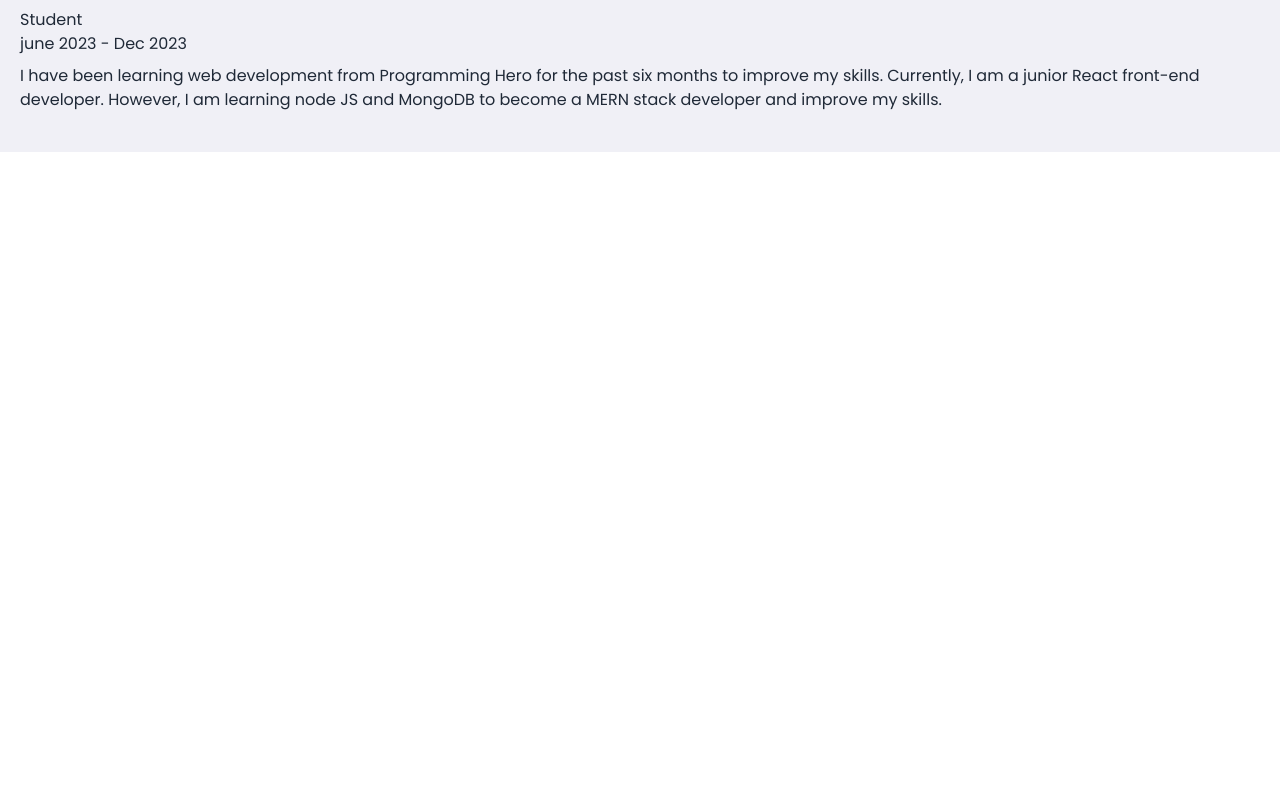
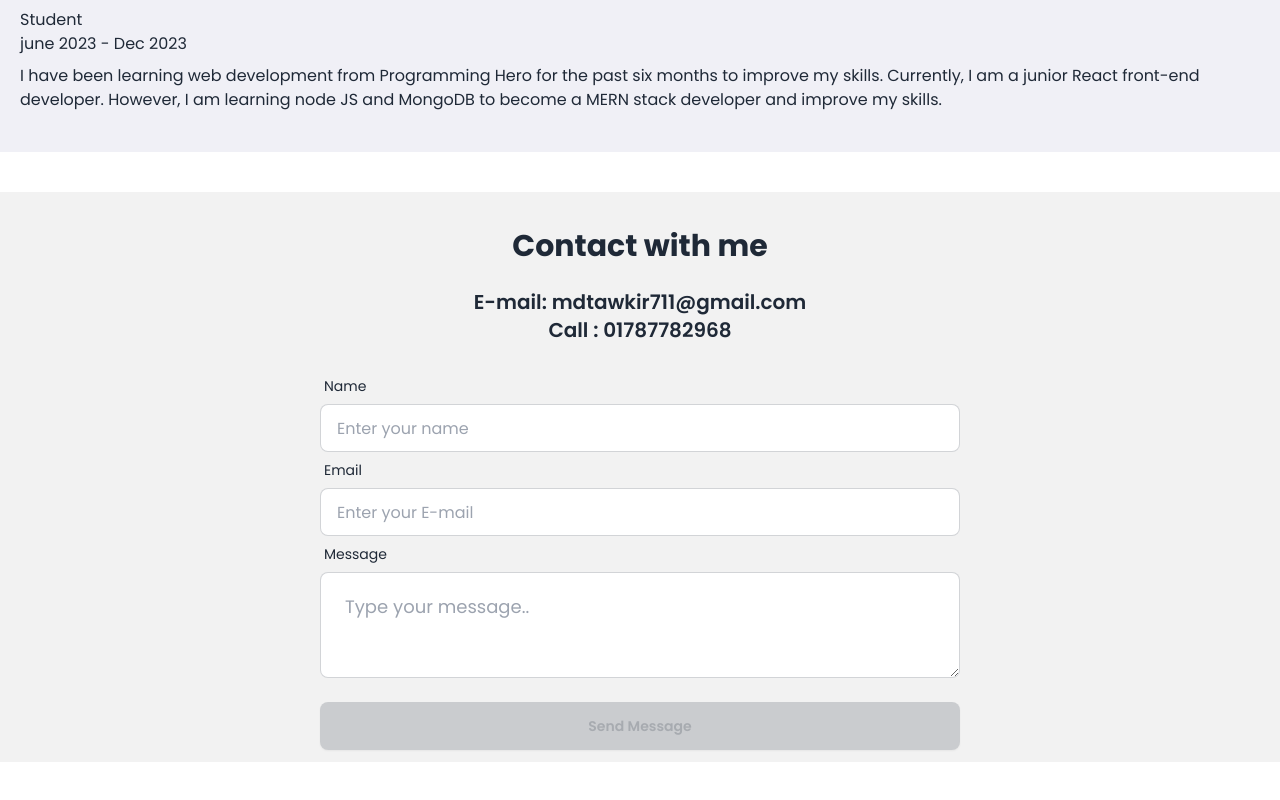
Before and after one commit to Tawkir711/Tawkir-Ahmed-Portfolio, a React (Vite) app: page / in a window 1280 px wide. Shown: the part 2878-3678 px from the top of the page. Before the commit the page ends 3070 px from the top, so only its background shows below. Built offline with nearby package versions, Linux system fonts and the light colour scheme.

Commit message:
added contact component

```diff
--- a/package.json
+++ b/package.json
@@ -17,7 +17,8 @@
     "react-icons": "^4.12.0",
     "react-router-dom": "^6.20.1",
     "react-scroll": "^1.9.0",
-    "sort-by": "^1.2.0"
+    "sort-by": "^1.2.0",
+    "sweetalert2": "^11.10.1"
   },
   "devDependencies": {
     "@types/react": "^18.2.37",
--- /dev/null
+++ b/src/components/Contact/Contact.jsx
@@ -0,0 +1,84 @@
+import React, { useState } from 'react';
+import Swal from 'sweetalert2';
+
+const ContactUs = () => {
+  const [disabled, setDisabled] = useState(true);
+
+  const handleSubmit = (e) => {
+    e.preventDefault();
+    const form = e.target;
+    const name = form.name.value;
+    const email = form.email.value;
+    const message = form.message.value;
+    console.log(name,email,message);
+  };
+
+  const handleDisable = (e) => {
+    const typeAll = e.target.value;
+    if (typeAll) {
+      setDisabled(false)
+    } else {
+      setDisabled(true)
+    }
+  }
+
+  const messageSend = () => {
+    Swal.fire({
+      icon: "success",
+      title: "Successful",
+      text: "Thanks for contacting me.",
+    });
+  };
+
+  return (
+    <div className="my-10 bg-base-200 py-3">
+      <h2 className="text-3xl text-center my-6 font-bold">
+        Contact with me
+      </h2>
+      <h2 className="text-xl text-center my-6 font-semibold">
+        E-mail: mdtawkir711@gmail.com <br />
+        Call : 01787782968
+      </h2>
+      <form onSubmit={handleSubmit} className="md:w-3/4 lg:w-1/2 mx-auto">
+        <div className="form-control" onBlur={handleDisable}>
+          <label className="label">
+            <span className="label-text">Name</span>
+          </label>
+          <input
+            type="text"
+            placeholder="Enter your name"
+            className="input input-bordered"
+            required
+            name="name"
+          />
+        </div>
+        <div className="form-control" onBlur={handleDisable}>
+          <label className="label">
+            <span className="label-text">Email</span>
+          </label>
+          <input
+            type="email"
+            placeholder="Enter your E-mail"
+            className="input input-bordered"
+            required
+            name="email"
+          />
+        </div>
+        <div className="form-control" onBlur={handleDisable}>
+          <label className="label">
+            <span className="label-text">Message</span>
+          </label>
+          <textarea name='message' required
+            placeholder="Type your message.."
+            className="textarea textarea-bordered textarea-lg w-full max-w-screen-xl"
+          ></textarea>
+        </div>
+        <div className="form-control mt-6">
+          <button onClick={messageSend} type='reset' disabled={disabled} className="btn bg-amber-400 text-white">Send Message</button>
+        </div>
+      </form>
+    </div>
+  );
+};
+
+export default ContactUs;
--- a/src/layout/Main/Main.jsx
+++ b/src/layout/Main/Main.jsx
@@ -4,6 +4,7 @@
 import Skills from "../../components/Skills/Skills";
 import Education from "../../components/Education/Education";
 import Projects from "../../components/Projects/Projects";
+import ContactUs from "../../components/Contact/Contact";
 
 const Main = () => {
   return (
@@ -13,6 +14,7 @@
       <Skills></Skills>
       <Projects></Projects>
       <Education></Education>
+      <ContactUs></ContactUs>
     </div>
   );
 };
```
Also changed, not shown: 1 other file (tests, documents, lock files or other folders).
